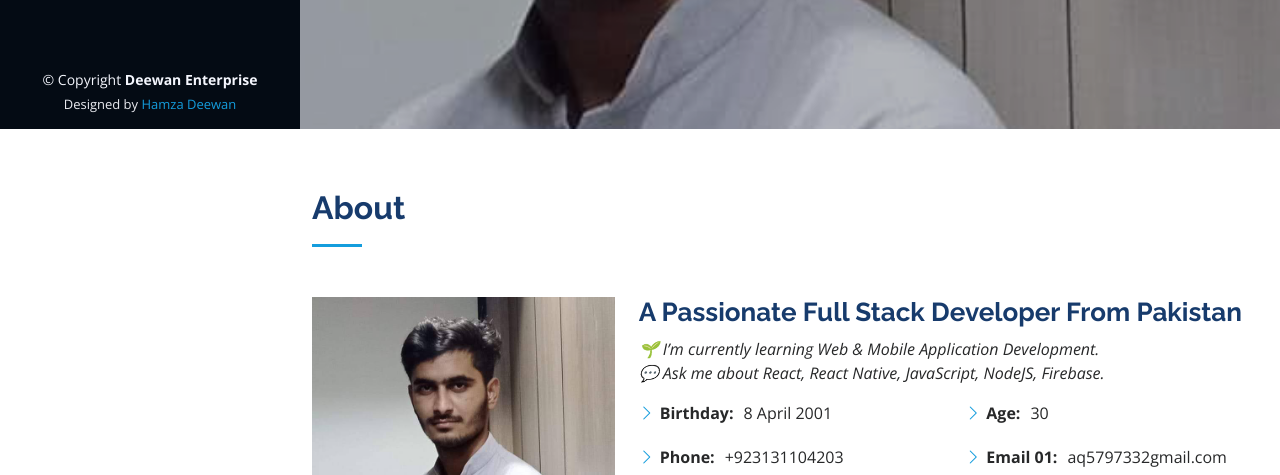
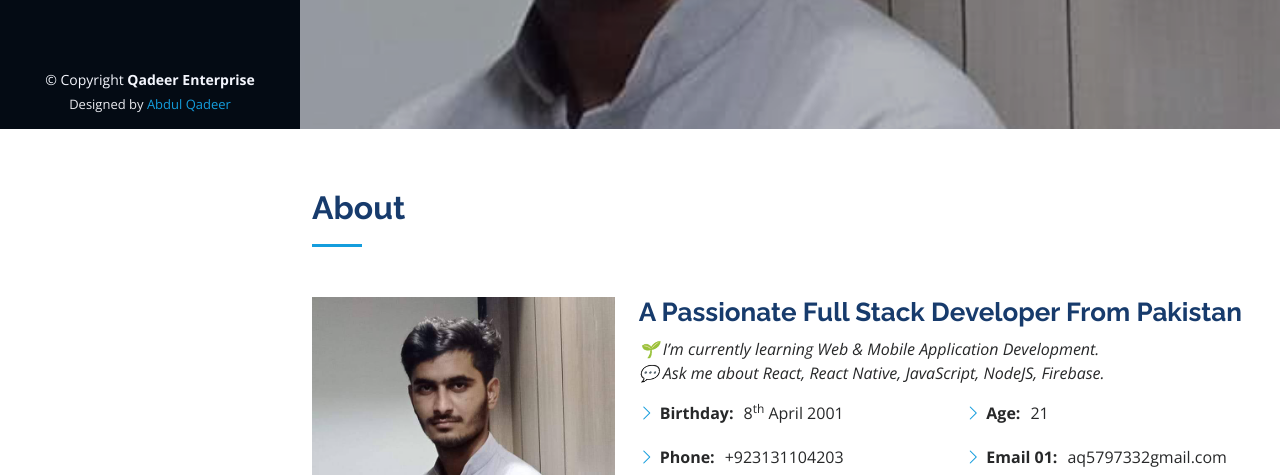
Before and after one commit to qadeer77/qadeer_portfolio, a plain HTML site: page iPortfolio/index.html in a window 1280 px wide. Shown: the part 671-1146 px from the top of the page. Drawn offline with nearby package versions, Linux system fonts and the light colour scheme.

Commit message:
completeed

```diff
--- a/iPortfolio/index.html
+++ b/iPortfolio/index.html
@@ -11,6 +11,7 @@
 
   <!-- Favicons -->
   <link href="assets/img/favicon.png" rel="icon">
+  <link rel="shortcut icon" href="https://scontent.fkhi20-1.fna.fbcdn.net/v/t39.30808-6/309369355_1115338619118668_6427338206077941989_n.jpg?stp=dst-jpg_p526x296&_nc_cat=108&ccb=1-7&_nc_sid=8bfeb9&_nc_ohc=sM-sTxyvFPIAX-lLIYh&_nc_ht=scontent.fkhi20-1.fna&oh=00_AT-e4sxYNphHwgdFF0fVkYRuM1XKeK6q_Ib8I5JJVfq8EQ&oe=633B13F0" type="image/x-icon">
   <link href="assets/img/apple-touch-icon.png" rel="apple-touch-icon">
 
   <!-- Google Fonts -->
@@ -95,14 +96,14 @@
             <div class="row">
               <div class="col-lg-6">
                 <ul>
-                  <li><i class="bi bi-chevron-right"></i> <strong>Birthday:</strong> <span>8 April 2001</span></li>
+                  <li><i class="bi bi-chevron-right"></i> <strong>Birthday:</strong> <span>8<sup>th</sup> April 2001</span></li>
                   <li><i class="bi bi-chevron-right"></i> <strong>Phone:</strong> <span>+923131104203</span></li>
                   <li><i class="bi bi-chevron-right"></i> <strong>City:</strong> <span>Karachi , Pakistan</span></li>
                 </ul>
               </div>
               <div class="col-lg-6">
                 <ul>
-                  <li><i class="bi bi-chevron-right"></i> <strong>Age:</strong> <span>30</span></li>
+                  <li><i class="bi bi-chevron-right"></i> <strong>Age:</strong> <span>21</span></li>
                   <li><i class="bi bi-chevron-right"></i> <strong>Email 01:</strong> <span>aq5797332gmail.com</span></li>
                   <li><i class="bi bi-chevron-right"></i> <strong>Email:</strong> <span>qadeershiza22@gmail.com</span></li>
                 </ul>
@@ -405,11 +406,11 @@
   <footer id="footer">
     <div class="container">
       <div class="copyright">
-        &copy; Copyright <strong><span>Deewan Enterprise</span></strong>
+        &copy; Copyright <strong><span>Qadeer Enterprise</span></strong>
       </div>
       <div class="credits">
 
-        Designed by <a href="https://hamzadeewan.netlify.app/">Hamza Deewan</a>
+        Designed by <a href="#">Abdul Qadeer</a>
       </div>
     </div>
   </footer><!-- End  Footer -->
```
